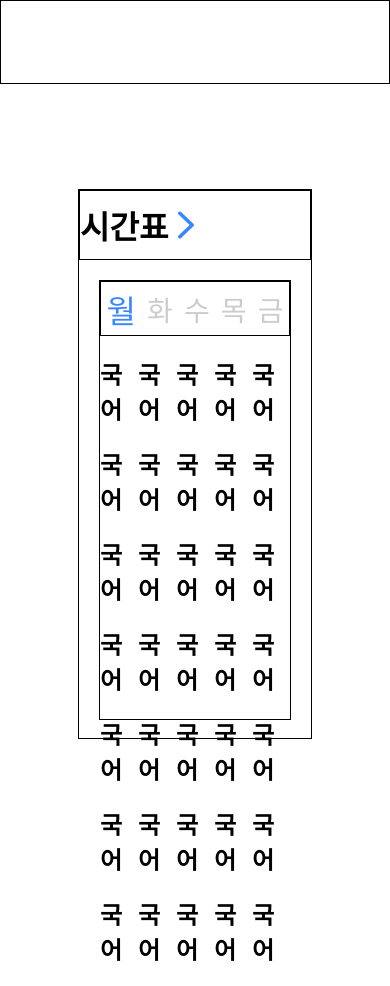
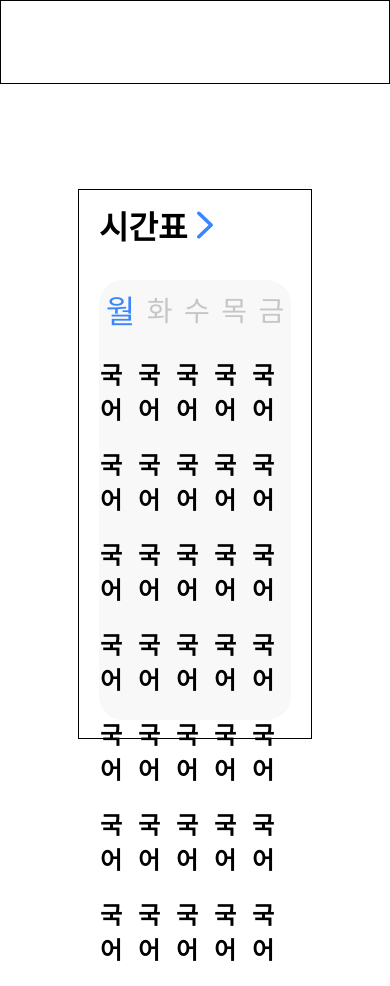
Before and after one commit to SEOKKAMONI/INJE-HighSchool-Notice, a React Native app: screen / in a window 390 px wide. Built offline with nearby package versions, Linux system fonts and the light colour scheme.

Commit message:
ADD :: Schedule Style - 임시로 놨던 border 주석처리 - 반투명 배경 적

```diff
--- a/components/Main/Main.css
+++ b/components/Main/Main.css
@@ -18,8 +18,9 @@
 .main-content-header{
     display: flex;
     align-items: center;
-    border: 1px solid black;
+    /* border: 1px solid black; */
     height: 70px;
+    padding: 20px;
 }
 
 .content-header__logo {
--- a/components/Schedule/Schedule.css
+++ b/components/Schedule/Schedule.css
@@ -1,6 +1,8 @@
 .schedule-container {
-    border: 1px solid black;
+    border: 0.5px solid #f8f8f8;
     height: 100%;
+    background-color: rgba(248, 248, 248, 1);
+    border-radius: 24px;
 }
 
 .schedule-container__header {
@@ -8,7 +10,7 @@
     align-items: center;
     justify-content: space-around;
     height: 55px;
-    border: 1px solid black;
+    /* border: 1px solid black; */
 }
 
 /* 헤더 날짜 부분 */
```
